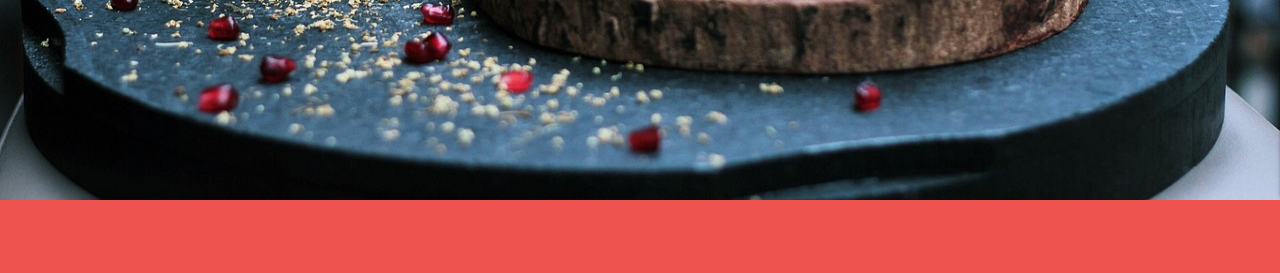
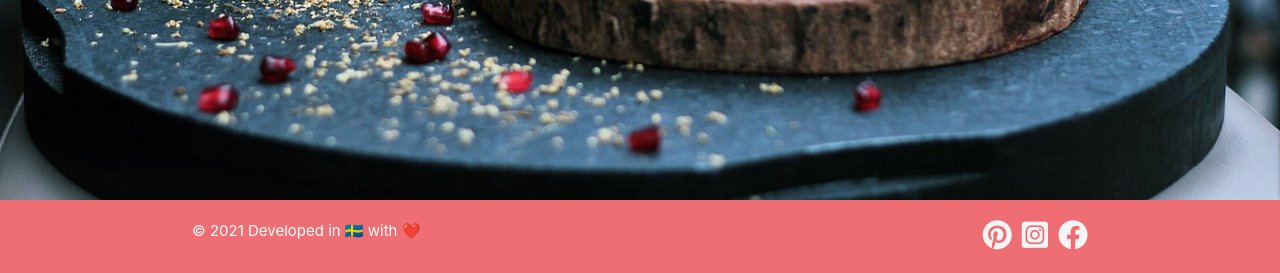
Before and after one commit to AdrianaSchmit85/Love_Cakes, a Flask app: page /home in a window 1280 px wide. Shown: the part 664-937 px from the top of the page. Before the commit the page ends 864 px from the top, so only its background shows below. Run offline with Flask 2, Linux system fonts and the light colour scheme; the visitor is signed in with stand-in values (Sample User, id 1); some libraries are stand-ins or nearby versions.

Commit message:
Added footer

```diff
--- a/static/css/style.css
+++ b/static/css/style.css
@@ -60,8 +60,8 @@
     font-family: "Oswald";
     letter-spacing: 2px;
     text-align: center;
-    bottom: 350px;
-    right: 500px;
+    bottom: 40%;
+    right: 40%;
     position: absolute;
     color: white;
     font-weight: 200;
@@ -70,23 +70,9 @@
 
 
 #cover-text {
-
-    font-family: Oswald;
-
-    text-align: center;
-
-    width: 180px;
-    height: 130px;
-
-
-
-    background-color: white;
-
-    bottom: 50px;
-    right: 550px;
-
-    position: absolute;
-
+background-color: white;
+color: black;
+height: 120px;
 }
 
 
@@ -128,4 +114,25 @@ img {
     margin-left: 10px;
 }
 
-#home_image {}
+
+
+
+/*recipes----------------------------------*/
+
+body {
+    display: flex;
+    min-height: 100vh;
+    flex-direction: column;
+}
+main {
+    flex: 1 0 auto;
+}
+
+
+
+.fontawsome{
+   padding-left: 10px;
+   margin-bottom:20px;
+
+
+}
--- a/templates/base.html
+++ b/templates/base.html
@@ -60,6 +60,8 @@
 
   </header>
 
+
+
   <section>
     <!-- flash messages -->
     {% with messages = get_flashed_messages() %}
@@ -73,10 +75,31 @@
     {% endwith %}
   </section>
 
+
+
   <main>
     {% block content %}
+
+
+
     {% endblock %}
   </main>
+
+
+  <footer class="page-footer">
+      <div class="container">
+      © 2021 Developed in 🇸🇪 with  ❤️
+
+      <a class="grey-text text-lighten-4 right fontawsome" href="https://www.facebook.com/">  <i class="fab fa-facebook fa-2x"></i></a>
+      <a class="grey-text text-lighten-4 right fontawsome" href="https://www.instagram.com/"><i class="fab fa-instagram-square fa-2x"></i></a>
+      <a class="grey-text text-lighten-4 right fontawsome" href="https://www.pinterest.com/"><i class="fab fa-pinterest fa-2x"></i></a>
+    </div>
+
+
+    </div>
+  </footer>
+
+
 
   <script src="https://code.jquery.com/jquery-3.6.0.min.js"
     integrity="sha256-/xUj+3OJU5yExlq6GSYGSHk7tPXikynS7ogEvDej/m4=" crossorigin="anonymous"></script>
```
